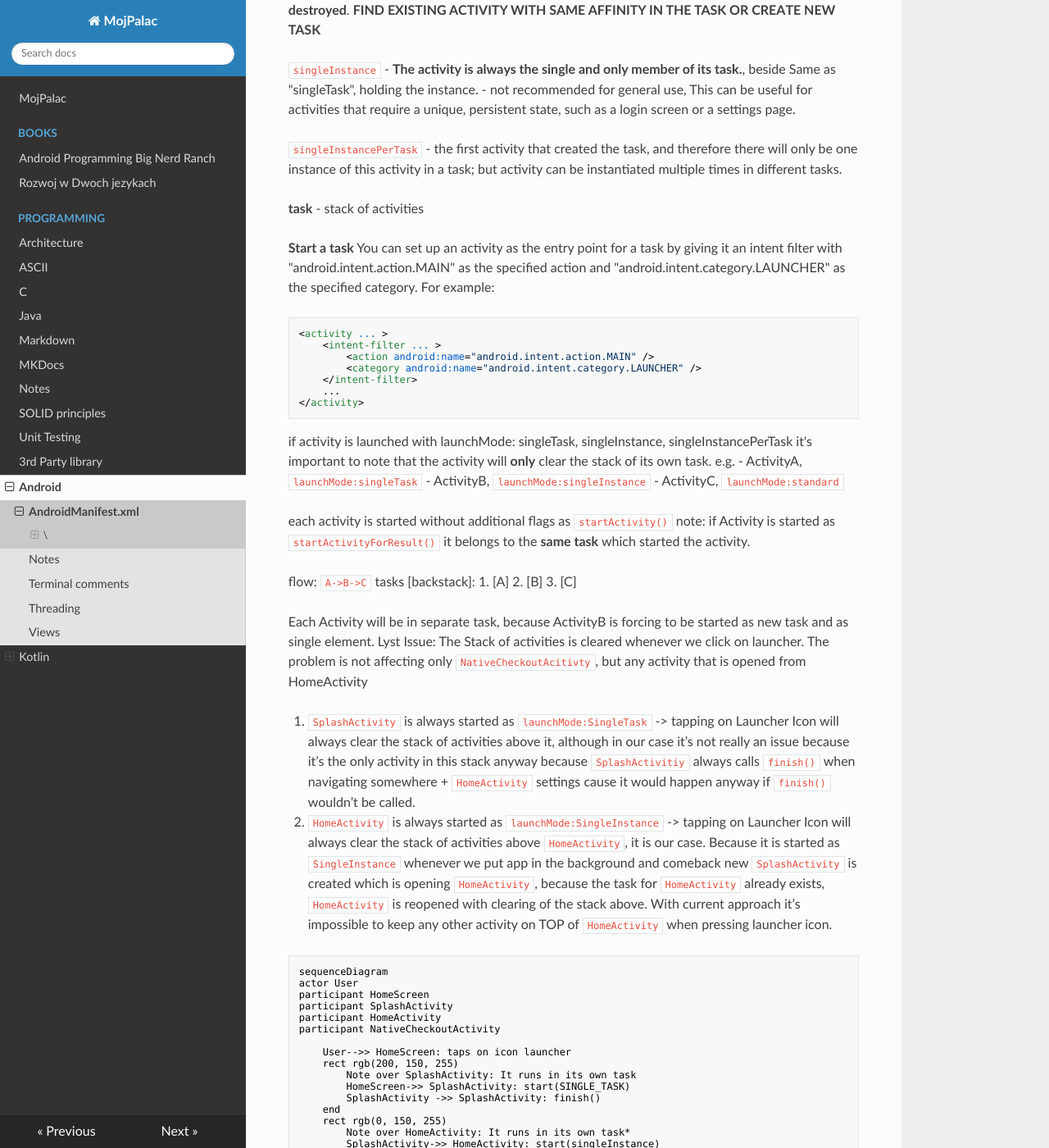
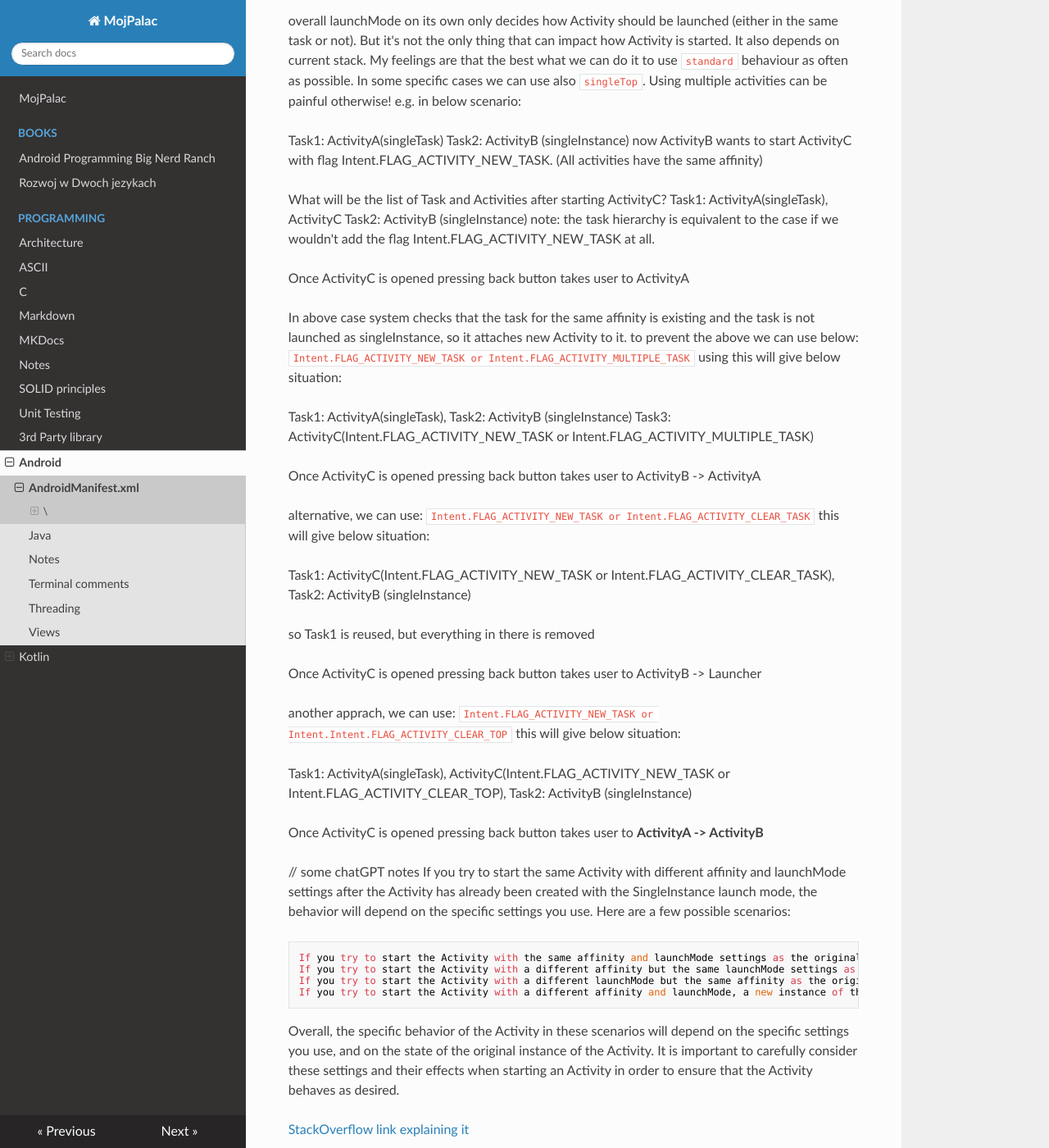
Before and after one commit to mojpalac/mojpalac, an MkDocs documentation site: the page built from docs/programming/android/AndroidManifest.md, in a window 1280 px wide and 1400 px high, scrolled down 984 px. Shown: the whole window at 82% size. Built offline with MkDocs 1.6.1, drawn with Linux system fonts in a browser that asks for light colours; nearby versions of some CDN libraries; some of the changed text lies outside the part shown.

Commit message:
More notes regarding AndroidManifest Activity task related flags

````diff
--- a/docs/programming/android/AndroidManifest.md
+++ b/docs/programming/android/AndroidManifest.md
@@ -1,4 +1,21 @@
 # AndroidManifest.xml
+
+loci: 12A Bathroom
+
+1. manifest in front of the door
+1. Closing Doors with noise - affinity
+1. Locking the doors - standard
+1. opening toilet - singleTop
+1. sitting - singeTask
+1. it happens - singleInstance
+1. paper - singleInstancePerTask
+1. flush - task
+1. brush - lyst issue
+1. turn on the tap
+1. soap
+1. wash hands
+1. turn off the tap
+1. towel
 
 ## \<activity>
 
@@ -17,6 +34,71 @@ By default, the taskAffinity is based on `Applicaiton` `namespace` (when is not
 
 ### launchMode
 
+overall launchMode on its own only decides how Activity should be launched (either in the same task or not).
+But it's not the only thing that can impact how Activity is started.
+It also depends on current stack.
+My feelings are that the best what we can do it to use `standard` behaviour as often as possible.
+In some specific cases we can use also `singleTop`. Using multiple activities can be painful otherwise!
+e.g. in below scenario:
+
+Task1: ActivityA(singleTask)
+Task2: ActivityB (singleInstance) <it was started from ActivityA>
+now ActivityB wants to start ActivityC with flag Intent.FLAG_ACTIVITY_NEW_TASK.
+(All activities have the same affinity)
+
+What will be the list of Task and Activities after starting ActivityC?
+Task1: ActivityA(singleTask), ActivityC
+Task2: ActivityB (singleInstance) <it was started from ActivityA>
+note: the task hierarchy is equivalent to the case if we wouldn't add the flag Intent.FLAG_ACTIVITY_NEW_TASK at all.
+
+Once ActivityC is opened pressing back button takes user to ActivityA
+
+In above case system checks that the task for the same affinity is existing and the task is not launched as
+singleInstance, so it attaches new Activity to it.
+to prevent the above we can use below:
+`Intent.FLAG_ACTIVITY_NEW_TASK or Intent.FLAG_ACTIVITY_MULTIPLE_TASK`
+using this will give below situation:
+
+Task1: ActivityA(singleTask),
+Task2: ActivityB (singleInstance) <it was started from ActivityA>
+Task3: ActivityC(Intent.FLAG_ACTIVITY_NEW_TASK or Intent.FLAG_ACTIVITY_MULTIPLE_TASK)
+
+Once ActivityC is opened pressing back button takes user to ActivityB -> ActivityA
+
+alternative, we can use:
+`Intent.FLAG_ACTIVITY_NEW_TASK or Intent.FLAG_ACTIVITY_CLEAR_TASK`
+this will give below situation:
+
+Task1: ActivityC(Intent.FLAG_ACTIVITY_NEW_TASK or Intent.FLAG_ACTIVITY_CLEAR_TASK),
+Task2: ActivityB (singleInstance) <it was started from ActivityA>
+
+so Task1 is reused, but everything in there is removed
+
+Once ActivityC is opened pressing back button takes user to ActivityB -> Launcher
+
+another apprach, we can use:
+`Intent.FLAG_ACTIVITY_NEW_TASK or Intent.Intent.FLAG_ACTIVITY_CLEAR_TOP`
+this will give below situation:
+
+Task1: ActivityA(singleTask), ActivityC(Intent.FLAG_ACTIVITY_NEW_TASK or Intent.FLAG_ACTIVITY_CLEAR_TOP),
+Task2: ActivityB (singleInstance) <it was started from ActivityA>
+
+Once ActivityC is opened pressing back button takes user to **ActivityA -> ActivityB**
+
+// some chatGPT notes
+If you try to start the same Activity with different affinity and launchMode settings after the Activity has already
+been created with the SingleInstance launch mode, the behavior will depend on the specific settings you use. Here are a
+few possible scenarios:
+
+    If you try to start the Activity with the same affinity and launchMode settings as the original instance, the existing instance will be reused and no new instance will be created. This means that the Activity will continue to be a singleton, and will be shared by all tasks that need to use it.
+    If you try to start the Activity with a different affinity but the same launchMode settings as the original instance, the existing instance will be reused, but it will be placed in a new task with the specified affinity. This means that the Activity will continue to be a singleton, but it will be part of a new task, and will be isolated from the other activities in that task.
+    If you try to start the Activity with a different launchMode but the same affinity as the original instance, the existing instance will be reused, but its launchMode will be updated to the specified launchMode. This means that the Activity will no longer be a singleton, and may be launched multiple times within the context of the specified affinity.
+    If you try to start the Activity with a different affinity and launchMode, a new instance of the Activity will be created, and it will be placed in a new task with the specified affinity and launchMode. This means that the Activity will no longer be a singleton, and will be part of a new task, with its own behavior and characteristics.
+
+Overall, the specific behavior of the Activity in these scenarios will depend on the specific settings you use, and on
+the state of the original instance of the Activity. It is important to carefully consider these settings and their
+effects when starting an Activity in order to ensure that the Activity behaves as desired.
+
 [StackOverflow link explaining it](https://stackoverflow.com/a/14991341/5864033)
 
 ```
@@ -32,14 +114,13 @@ to that instance through a call to its onNewIntent() method, rather than creatin
 
 `singleTask` - The system creates the activity at the root of a new task or locates the activity on an existing task
 with the same **affinity**. If an instance of the activity already exists **and** is at the root of the task, the system
-routes
-the intent to existing instance through a call to its onNewIntent() method, rather than creating a new instance.
+routes the intent to existing instance through a call to its onNewIntent() method, rather than creating a new instance.
 Meanwhile, all the other activities on top of it are **destroyed**.
 **FIND EXISTING ACTIVITY WITH SAME AFFINITY IN THE TASK OR CREATE NEW TASK**
 
 `singleInstance` - **The activity is always the single and only member of its task.**, beside Same as "singleTask",
-holding the instance. - not recommended for general
-use, This can be useful for activities that require a unique, persistent state, such as a login screen or a settings
+holding the instance. This can be useful for activities that require a unique, persistent state, such as a login screen
+or a settings
 page.
 
 `singleInstancePerTask` - the first activity that
@@ -65,6 +146,7 @@ as the specified action and "android.intent.category.LAUNCHER" as the specified
 if activity is launched with launchMode: singleTask, singleInstance, singleInstancePerTask it's important to note that
 the activity will **only** clear the stack of its own task.
 e.g.
+
 - ActivityA, `launchMode:singleTask`
 - ActivityB, `launchMode:singleInstance`
 - ActivityC, `launchMode:standard`
@@ -74,6 +156,7 @@ note: if Activity is started as `startActivityForResult()` it belongs to the **s
 
 flow: `A->B->C`
 tasks [backstack]:
+
 1. [A]
 2. [B]
 3. [C]
@@ -83,16 +166,21 @@ Lyst Issue:
 The Stack of activities is cleared whenever we click on launcher. The problem is not affecting only
 `NativeCheckoutAcitivty`, but any activity that is opened from HomeActivity
 
-1. `SplashActivity` is always started as `launchMode:SingleTask` -> tapping on Launcher Icon will always clear the stack of
+1. `SplashActivity` is always started as `launchMode:SingleTask` -> tapping on Launcher Icon will always clear the stack
+   of
    activities above it, although in our case it’s not really an issue because it’s the only activity in this stack
-   anyway because `SplashActivitiy` always calls `finish()` when navigating somewhere + `HomeActivity` settings cause it would
+   anyway because `SplashActivitiy` always calls `finish()` when navigating somewhere + `HomeActivity` settings cause it
+   would
    happen anyway if `finish()` wouldn’t be called.
-2. `HomeActivity` is always started as `launchMode:SingleInstance` -> tapping on Launcher Icon will always clear the stack
+2. `HomeActivity` is always started as `launchMode:SingleInstance` -> tapping on Launcher Icon will always clear the
+   stack
    of activities above `HomeActivity`, it is our case.
    Because it is started as `SingleInstance` whenever we put app in the background and comeback new `SplashActivity` is
-   created which is opening `HomeActivity`, because the task for `HomeActivity` already exists, `HomeActivity` is reopened with
+   created which is opening `HomeActivity`, because the task for `HomeActivity` already exists, `HomeActivity` is
+   reopened with
    clearing of the stack above.
-   With current approach it’s impossible to keep any other activity on TOP of `HomeActivity` when pressing launcher icon.
+   With current approach it’s impossible to keep any other activity on TOP of `HomeActivity` when pressing launcher
+   icon.
 
 ```mermaid
 sequenceDiagram
````
Also changed, not shown: docs/programming/android/threading.md (+1 -1 lines), docs/programming/markdown.md (+3 -0 lines), docs/programming/android/java.md (renamed from docs/programming/java.md).
